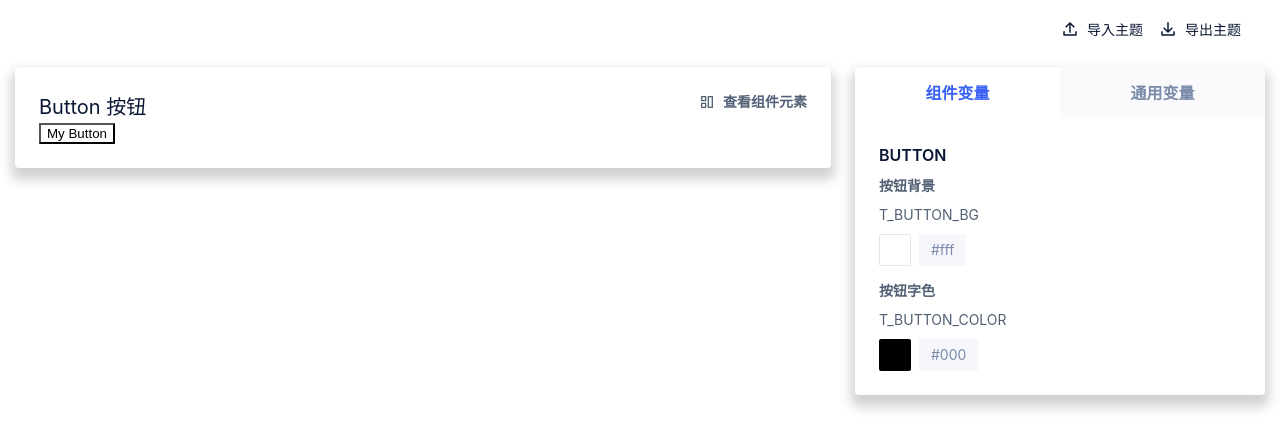
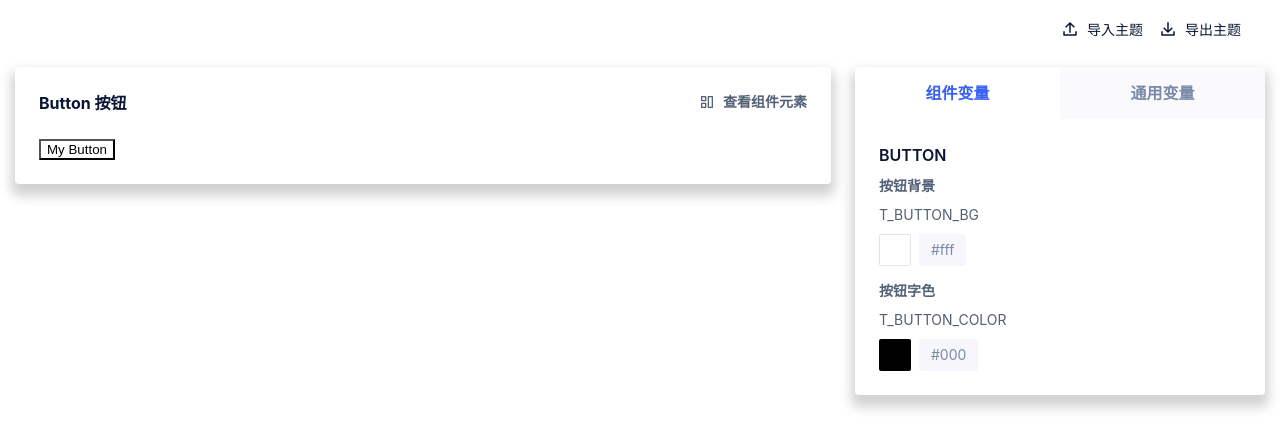
Before and after one commit to UCloud-FE/design-token-editor, a React (Vite) app: page / in a window 1280 px wide. Shown: the top 448 px of the page. Built offline with nearby package versions, Linux system fonts and the light colour scheme.

Commit message:
update demo style

```diff
--- a/src/Demo/index.module.scss
+++ b/src/Demo/index.module.scss
@@ -11,10 +11,12 @@
         padding: 24px;
         position: relative;
         .title {
-            font-size: 20px;
+            font-size: 16px;
             font-weight: 400;
             color: $color-font;
-            line-height: 32px;
+            line-height: 24px;
+            font-weight: bold;
+            margin-bottom: 24px;
         }
         .edit-button {
             font-size: 14px;
```
